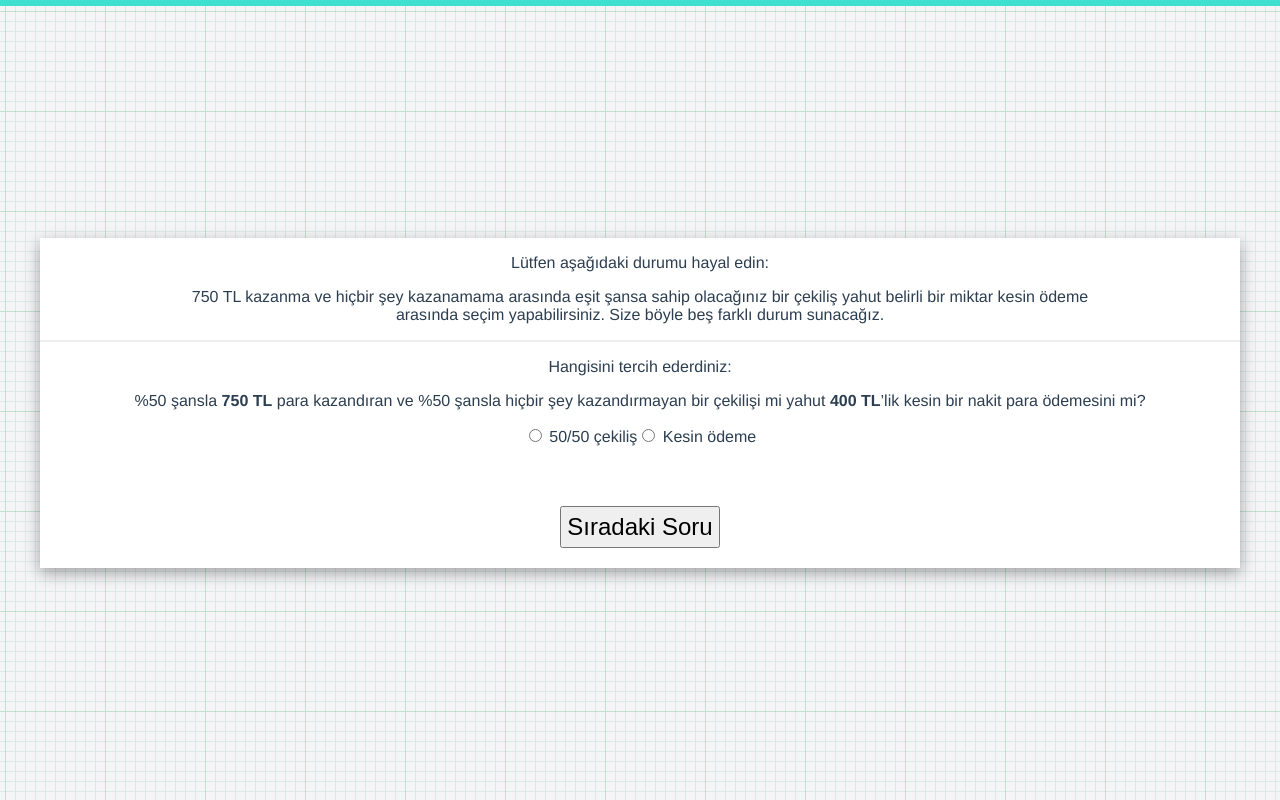
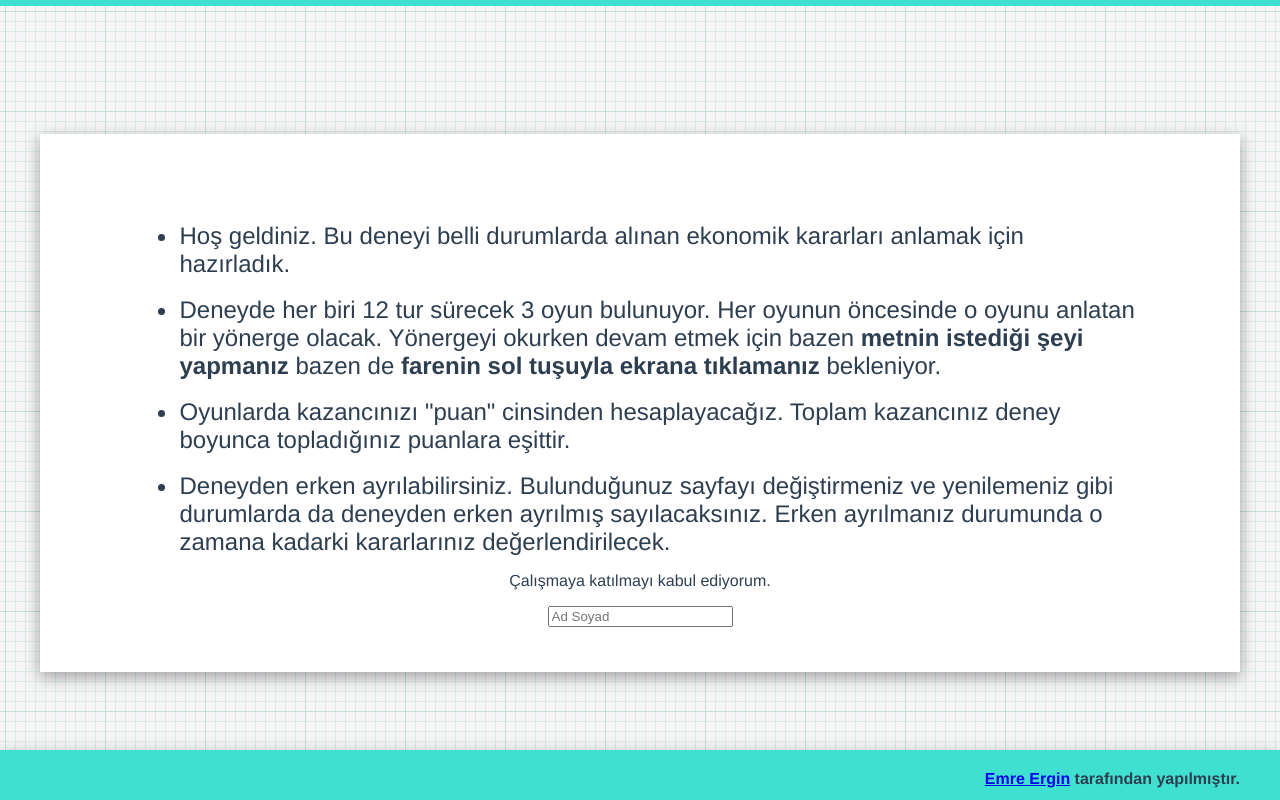
Before and after one commit to emrergin/prudence-labversion, a Vue app: page / in a window 1280 px wide. Built offline with nearby package versions, Linux system fonts and the light colour scheme; what vue-uuid would draw is missing.

Commit message:
deactivate debug

```diff
--- a/src/App.vue
+++ b/src/App.vue
@@ -85,7 +85,7 @@ export default {
   },
   data() {
     return {
-      currentPhase: `gps`,
+      currentPhase: `intro`,
       store,
       endOfExperiment: false,
       treatments: null,
--- a/src/components/GPSQuestions.vue
+++ b/src/components/GPSQuestions.vue
@@ -602,9 +602,9 @@
     const emit = defineEmits(["end"]);
 
     const questionList= [`generalrisk`,`willingnesstoact`,`describe`,`stairrisk`,`gift`,`hypodonation`,`stairpatience`];
-    const question = ref(`stairrisk`);
+    const question = ref(`generalrisk`);
 
-    const questionIndex = ref(3);
+    const questionIndex = ref(0);
 
     function nextQuestion(){
 
```
